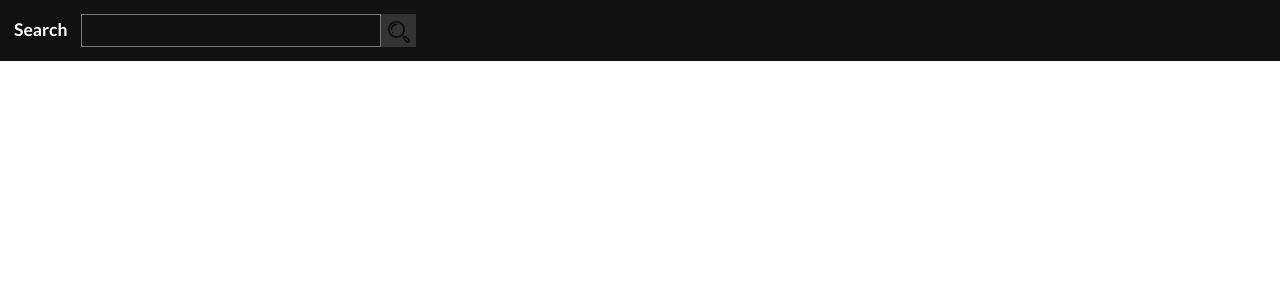
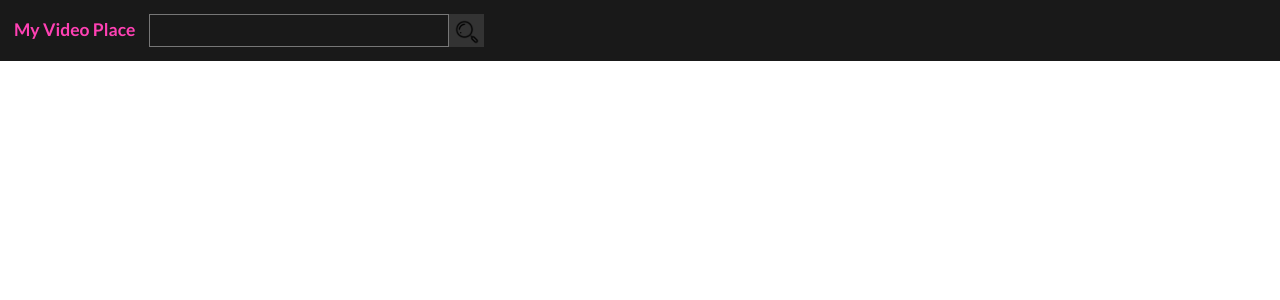
Before and after one commit to rushikesh-tk/my-video-place, a React (Create React App) app: page / in a window 1280 px wide. Shown: the top 300 px of the page. Built offline with nearby package versions, Linux system fonts and the light colour scheme.

Commit message:
minor changes

```diff
--- a/src/KEYs/YoutubeAPI_Key.js
+++ /dev/null
@@ -1,3 +0,0 @@
-const KEY = 'AIzaSyBtqy-mKTFjFWaDb0HZ2npWkOt_6tDEafo';
-
-export default KEY;
--- a/src/components/App.js
+++ b/src/components/App.js
@@ -1,16 +1,32 @@
 import React from 'react';
 import SearchBar from './SearchBar';
-import KEY from '../KEYs/YoutubeAPI_Key';
+import VideoList from './VideoList';
+import KEY from '../keys/YoutubeAPI_Key';
 
 class App extends React.Component {
 
-	onTermSubmit = (term) => {
-		fetch(`https://www.googleapis.com/youtube/v3/search?part=snippet&maxResults=10&q=${term}&key=${KEY}`)
+	constructor(props){
+		super(props);
+
+		this.state = {
+			videos : []
+		};
+	}
+
+	onTermSubmit = async (term) => {
+		await fetch(`https://www.googleapis.com/youtube/v3/search?part=snippet&maxResults=15&q=${term}&key=${KEY}`)
+		.then(res => res.json())
+		.then(data => {
+			this.setState({ videos : data.items })
+		})
 	}
 
 	render(){
 		return (
+			<div>
 			<SearchBar onFormSubmit={this.onTermSubmit}/>
+			<VideoList videos={this.state.videos}/>
+			</div>
 		);
 	}
 }
--- a/src/components/SearchBar.js
+++ b/src/components/SearchBar.js
@@ -19,9 +19,9 @@ class SearchBar extends React.Component {
 
 	render(){
 		return (
-			<nav className="flex justify-between bg-near-black">
+			<nav className="flex justify-between bg-black-90">
 			  <div className="flex-grow pa3 flex items-center">
-			  	<label className="db fw6 lh-copy white f4 pr3" htmlFor="Search">Search</label>
+			  	<label className="db fw6 lh-copy hot-pink f4 pr3" htmlFor="Search">My Video Place</label>
         		<input
         			onChange={this.onInputChange}
         			className="pa2 input-reset ba bg-transparent hover-bg-black white w-100"
```
Also changed, not shown: 1 other file (tests, documents, lock files or other folders).
